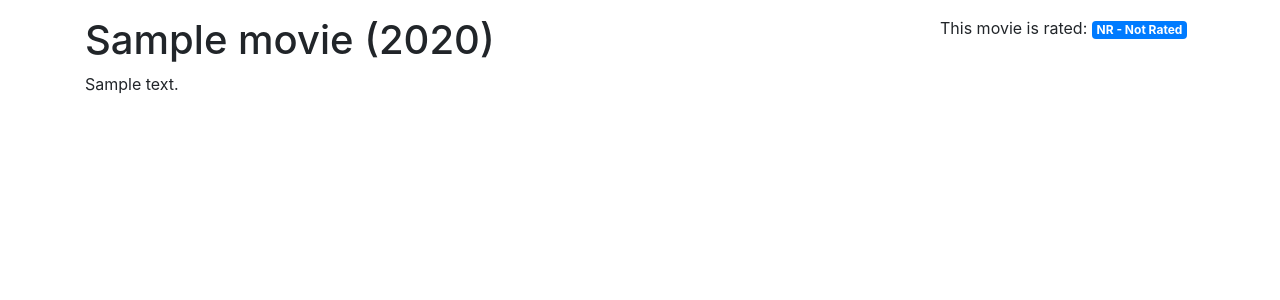
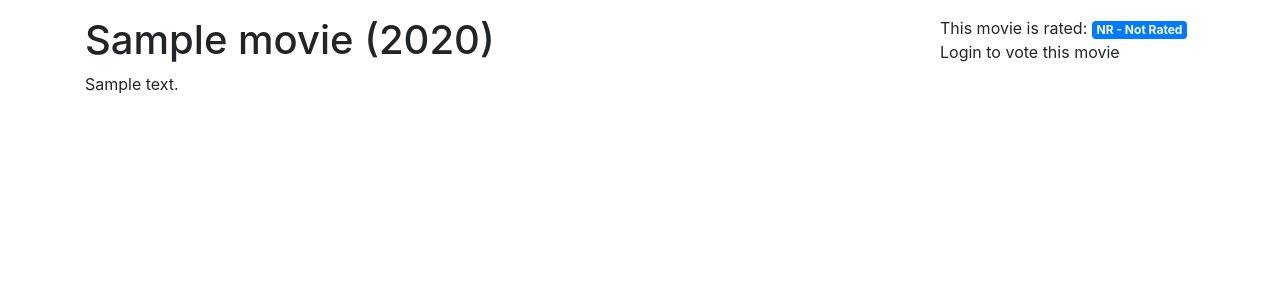
Before and after one commit to Vector22/MyFlix, a Django app: page /movie/1 in a window 1280 px wide. Shown: the part 40-340 px from the top of the page. Run offline with Django 3.2, Linux system fonts and the light colour scheme; tables that the repository leaves empty hold one stand-in row (values such as "Sample post"); parts of the project's set-up code (start-up, migrations or seed data) failed here and were passed over; some libraries are stand-ins or nearby versions.

Commit message:
Complete the vote functionnality but don't work as expected...

```diff
--- a/django/config/settings.py
+++ b/django/config/settings.py
@@ -133,3 +133,4 @@ STATIC_URL = '/static/'
 
 # Authentication urls settings
 LOGIN_REDIRECT_URL = 'core:movie_list'
+LOGIN_URL = 'user:login'
--- a/django/core/models.py
+++ b/django/core/models.py
@@ -2,6 +2,7 @@ from django.db import models
 from django.utils import timezone
 from django.urls import reverse
 from django.template.defaultfilters import slugify
+from django.conf import settings
 
 
 class MovieManager(models.Manager):
@@ -145,6 +146,24 @@ class Role(models.Model):
         )
 
 
+class VoteManager(models.Manager):
+    """
+        Check if a user model has a related Vote model
+        instance for a given Movie model instance.
+        If not, it will return a unsaved blank Vote object
+    """
+
+    def get_vote_or_unsaved_blank_vote(self, user, movie):
+        try:
+            return Vote.objects.get(
+                user=user, movie=movie
+            )
+        except Vote.DoesNotExist:
+            # Return an usaved (Created by the object constructor)
+            # blank Vote instance
+            return Vote(user=user, movie=movie)
+
+
 class Vote(models.Model):
 
     UP = 1
@@ -160,5 +179,8 @@ class Vote(models.Model):
     movie = models.ForeignKey(Movie, on_delete=models.CASCADE)
     voted_on = models.DateField(auto_now=True)
 
+    # Replace the default manager by our custom manager
+    objects = VoteManager()
+
     class Meta:
         unique_together = ('user', 'movie')
--- a/django/core/templates/core/movie_detail.html
+++ b/django/core/templates/core/movie_detail.html
@@ -1,22 +1,37 @@
 {% extends "base.html" %}
 
 {% block title %}
-{{ movie.title }} - {{ block.super }}
+{{ object.title }} - {{ block.super }}
 {% endblock %}
 
 {% block body %}
-<h1> {{ movie }} </h1>
+<h1> {{ object }} </h1>
 
 <p class="description">
-    {{ movie.description }}
+    {{ object.description }}
 </p>
 {% endblock %}
 
 {% block aside %}
-<div>
+<div class="movie-rate">
     This movie is rated:
     <span class="badge badge-primary">
-        {{ movie.get_rating_display }}
+        {{ object.get_rating_display }}
     </span>
 </div>
+
+<div>
+    {% if vote_form %}
+    <form method="POST" action="{{ vote_form_url }}">
+        {% csrf_token %}
+        {{ vote_form.as_p }}
+
+        <button type="submit" class="btn btn-primary">
+            Vote
+        </button>
+    </form>
+    {% else %}
+    Login to vote this movie
+    {% endif %}
+</div>
 {% endblock %}
--- a/django/core/urls.py
+++ b/django/core/urls.py
@@ -8,6 +8,10 @@ urlpatterns = [
     path('movies/', views.MovieList.as_view(), name='movie_list'),
     path('movie/<int:pk>', views.MovieDetail.as_view(),
          name='movie_detail'),
+    path('movie/<int:movie_id>/vote', views.CreateVote.as_view(),
+         name='create_vote'),
+    path('movie/<int:movie_id>/vote/<int:pk>',
+         views.UpdateVote.as_view(), name='update_vote'),
     path('person/<int:pk>', views.PersonDetail.as_view(),
          name='person_detail'),
 ]
--- a/django/core/views.py
+++ b/django/core/views.py
@@ -1,7 +1,12 @@
-from django.shortcuts import render
-from django.views.generic import ListView, DetailView
+from django.shortcuts import render, redirect
+from django.urls import reverse
+from django.views.generic import (ListView, DetailView, CreateView,
+                                  UpdateView, )
+from django.contrib.auth.mixins import LoginRequiredMixin
+from django.core.exceptions import PermissionDenied
 
-from core.models import Movie, Person
+from core.models import Movie, Person, Vote
+from core.forms import VoteForm
 
 
 class MovieList(ListView):
@@ -18,7 +23,50 @@ class MovieDetail(DetailView):
     # search the associated template with this pattern
     # 'app_name/ModelName_detail.html'
     # template_name = 'core/movie_detail.html'
-    context_object_name = 'movie'
+
+    def get_context_data(self, **kwargs):
+        """
+            Try to get the user's vote for the movie,
+            instantiate the form and know which URL
+            to submit the vote to (create_vote or
+            update_vote)
+        """
+
+        cntx = super().get_context_data(**kwargs)
+        # If the user is authenticated
+        if self.request.user.is_authenticated:
+            # Try to retrieve the vote
+            vote = Vote.objects.get_vote_or_unsaved_blank_vote(
+                user=self.request.user,
+                movie=self.object
+            )
+
+            # If vote already exist(the user has voted)
+            # Then, it's a vote update
+            if vote.id:
+                vote_form_url = reverse(
+                    'core:update_vote',
+                    kwargs={
+                        'movie_id': vote.movie.id,
+                        'pk': vote.id
+                    }
+                )
+            # It's the first time to vote the movie
+            else:
+                vote_form_url = reverse(
+                    'core:create_vote',
+                    kwargs={
+                        'movie_id': self.object.id
+                    }
+                )
+
+            # Create the vote form
+            vote_form = VoteForm(instance=vote)
+            # Fill the cntx variables
+            cntx['vote_form'] = vote_form
+            cntx['vote_form_url'] = vote_form_url
+
+        return cntx
 
 
 class PersonDetail(DetailView):
@@ -26,3 +74,80 @@ class PersonDetail(DetailView):
     # it's automatically deduced from the queryset
     queryset = Person.objects.all_prefetched_movies()
     context_object_name = 'person'
+
+
+class CreateVote(LoginRequiredMixin, CreateView):
+    """
+        Handle the logic for create a new vote
+    """
+    form_class = VoteForm
+
+    def get_initial(self):
+        """
+            Take care for pre-populate the form with initial
+            values before the form gets data values from
+            the request
+        """
+
+        initial = super().get_initial()
+        initial['user'] = self.request.user.id
+        initial['movie'] = self.kwargs['movie_id']
+        return initial
+
+    def get_success_url(self):
+        """
+            Return the success URL in the case where the form
+            was successfuly submited
+        """
+
+        movie_id = self.object.movie.id
+        return reverse('core:movie_detail', kwargs={
+            'pk': movie_id})
+
+    def render_to_response(self, context, **response_kwargs):
+        """
+            Return an URL in all others case where the
+            form was not submited successfuly
+        """
+
+        movie_id = context['object'].id
+        movie_detail_url = reverse('core:movie_detail', kwargs={
+            'pk': movie_id
+        })
+        return redirect(to=movie_detail_url)
+
+
+class UpdateVote(LoginRequiredMixin, UpdateView):
+    """
+        Handle the logic to update a vote
+    """
+
+    form_class = VoteForm
+    queryset = Vote.objects.all()
+
+    def get_object(self, queryset=None):
+        """
+            Check if the vote entered is for the logged'in user
+            if not throws a PermissionDenied exception
+        """
+
+        vote = super().get_object(queryset)
+        user = self.request.user
+
+        if vote.user != user:
+            raise(PermissionDenied,
+                  'You\'re not authorized to vote for another user !')
+        return vote
+
+    def get_success_url(self):
+        movie_id = self.object.movie.id
+        return reverse('core:movie_detail',
+                       kwargs={'pk': movie_id}
+                       )
+
+    def render_to_response(self, context, **response_kwargs):
+        movie_id = context['object'].id
+        movie_detail_url = reverse('core:movie_detail', kwargs={
+            'pk': movie_id
+        })
+        return redirect(to=movie_detail_url)
```
Also changed, not shown: django/core/forms.py (added, +29 -0 lines), django/core/migrations/0004_auto_20190814_1143.py (added), django/core/migrations/0005_auto_20190815_1246.py (added), django/core/migrations/0006_auto_20190815_1526.py (added).
